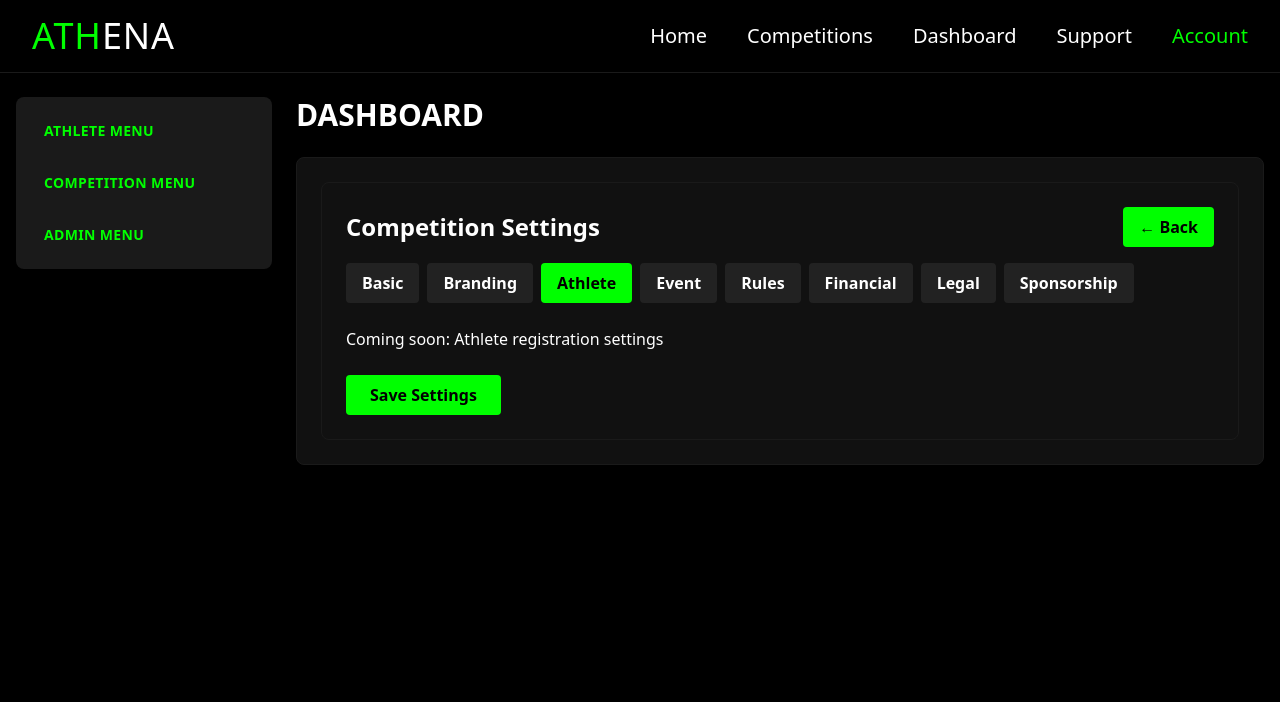
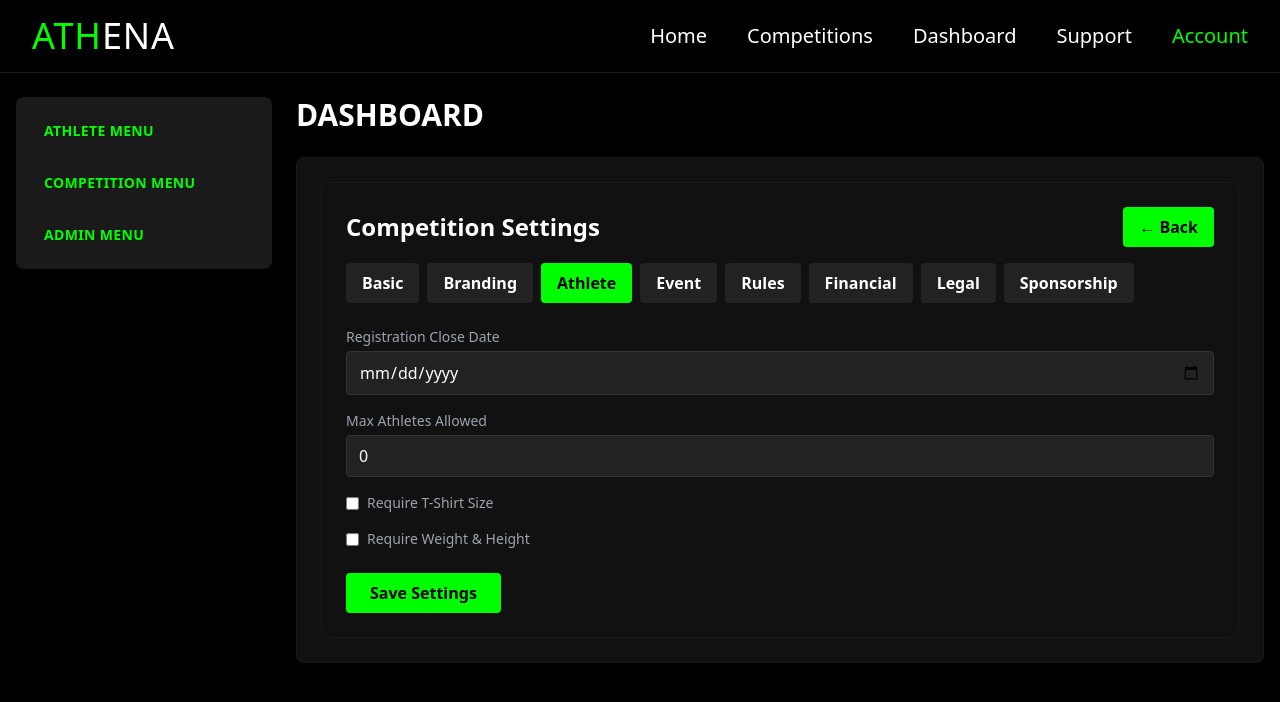
Before and after one commit to caldefenwycke/athena, a Next.js app: page /dashboard/competition/1/settings in a window 1280 px wide. Both pictures are taken after a click on the button "Athlete". Shown: the top 702 px of the page. Built offline with nearby package versions, Linux system fonts and the light colour scheme.

Commit message:
Competition edit Athlete tab

```diff
--- a/pages/dashboard/competition/[id]/settings.tsx
+++ b/pages/dashboard/competition/[id]/settings.tsx
@@ -35,24 +35,25 @@ export default function CompetitionSettings() {
     image: '',
     rules: '',
     waivers: '',
+    registrationCloseDate: '',
+    maxAthletes: 0,
+    requireTshirtSize: false,
+    requireWeightHeight: false,
   });
 
   useEffect(() => {
     if (id) {
-      // TODO: Fetch competition details from Firestore
       console.log('Loaded competition ID:', id);
     }
   }, [id]);
 
   const handleSave = () => {
-    // TODO: Save competition details to Firestore
     console.log('Saving competition:', id, competition);
   };
 
   const handleImageUpload = (e: React.ChangeEvent<HTMLInputElement>) => {
     const file = e.target.files?.[0];
     if (file) {
-      // Placeholder logic - Replace with actual upload handling (e.g. Firebase Storage)
       const imageUrl = URL.createObjectURL(file);
       setCompetition({ ...competition, image: imageUrl });
     }
@@ -201,7 +202,48 @@ export default function CompetitionSettings() {
             </>
           )}
 
-          {activeTab === 'Athlete' && <p>Coming soon: Athlete registration settings</p>}
+          {activeTab === 'Athlete' && (
+            <>
+              <div>
+                <label className="text-sm text-gray-400 block mb-1">Registration Close Date</label>
+                <input
+                  type="date"
+                  value={competition.registrationCloseDate}
+                  onChange={(e) => setCompetition({ ...competition, registrationCloseDate: e.target.value })}
+                  className="w-full bg-[#222] border border-[#333] rounded px-3 py-2"
+                />
+              </div>
+
+              <div>
+                <label className="text-sm text-gray-400 block mb-1">Max Athletes Allowed</label>
+                <input
+                  type="number"
+                  value={competition.maxAthletes}
+                  onChange={(e) => setCompetition({ ...competition, maxAthletes: parseInt(e.target.value) || 0 })}
+                  className="w-full bg-[#222] border border-[#333] rounded px-3 py-2"
+                />
+              </div>
+
+              <div className="flex items-center gap-2">
+                <input
+                  type="checkbox"
+                  checked={competition.requireTshirtSize}
+                  onChange={(e) => setCompetition({ ...competition, requireTshirtSize: e.target.checked })}
+                />
+                <label className="text-sm text-gray-400">Require T-Shirt Size</label>
+              </div>
+
+              <div className="flex items-center gap-2">
+                <input
+                  type="checkbox"
+                  checked={competition.requireWeightHeight}
+                  onChange={(e) => setCompetition({ ...competition, requireWeightHeight: e.target.checked })}
+                />
+                <label className="text-sm text-gray-400">Require Weight & Height</label>
+              </div>
+            </>
+          )}
+
           {activeTab === 'Event' && <p>Coming soon: Event setup</p>}
           {activeTab === 'Rules' && <p>Coming soon: Rules and sanctioning</p>}
           {activeTab === 'Financial' && <p>Coming soon: Financial settings</p>}
```
